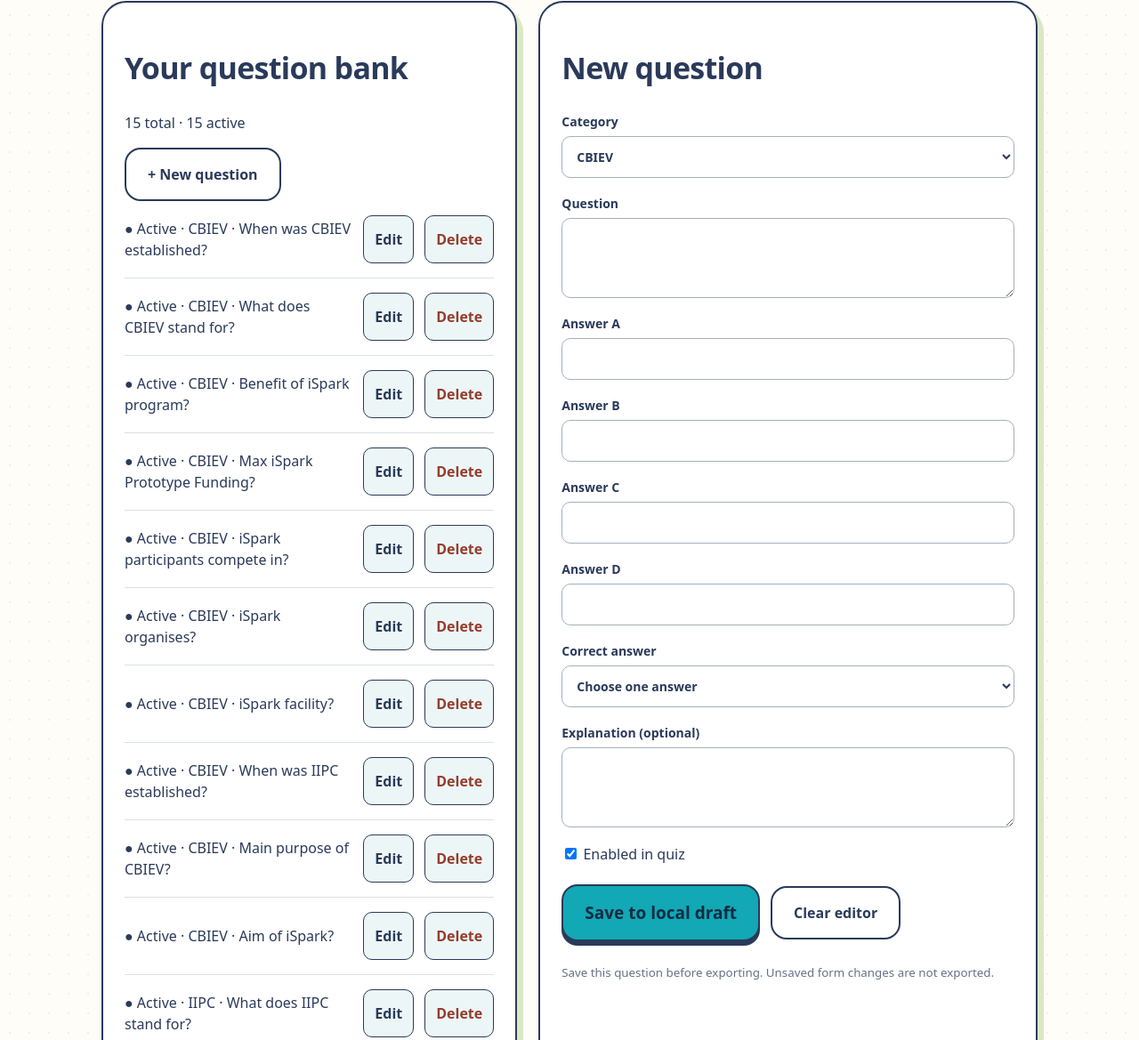
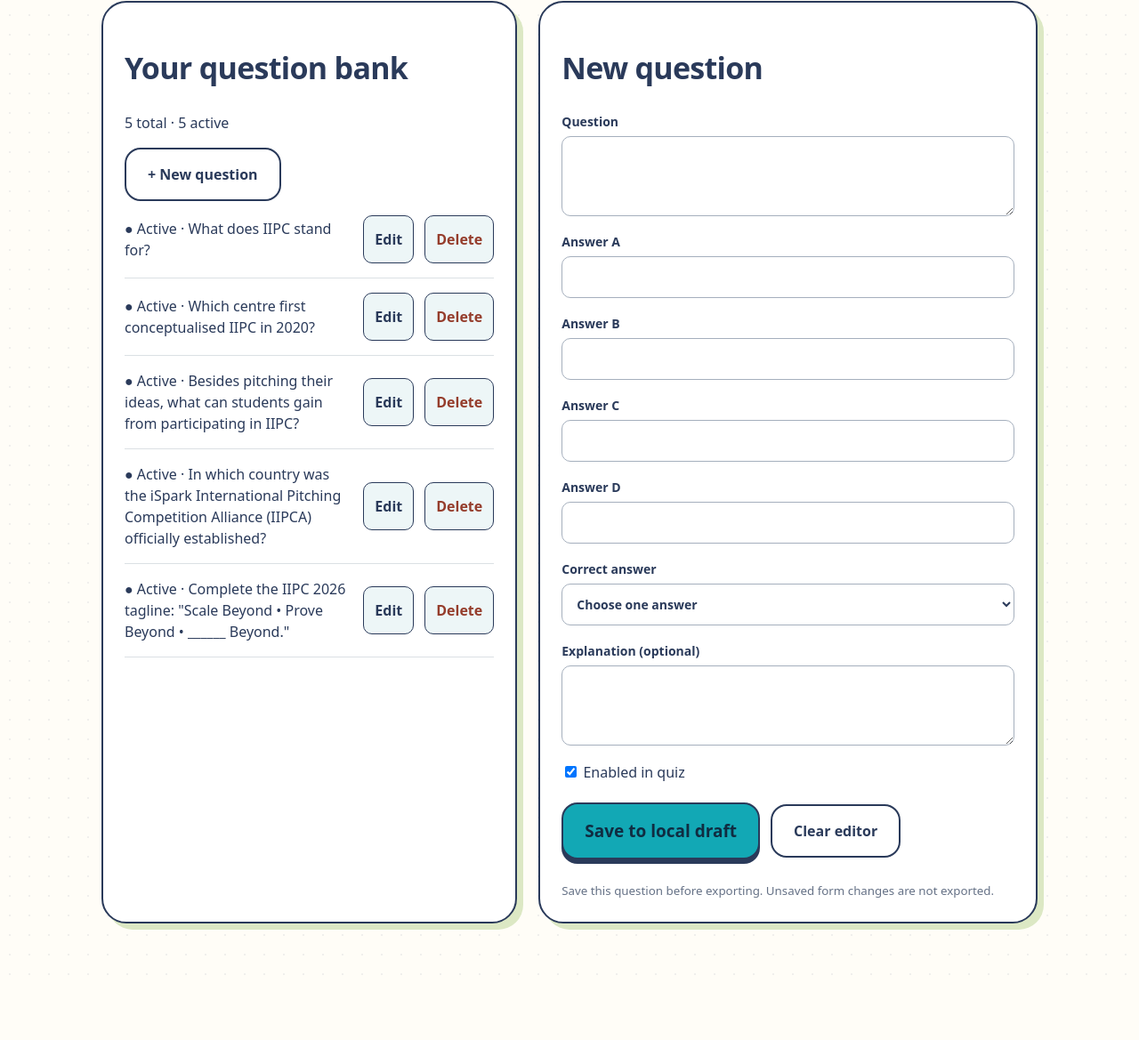
Before and after one commit to shiqiyap0311/cbiev-quiz, a plain HTML site: page admin.html in a window 1280 px wide. Shown: the part 676-1845 px from the top of the page at 89% size. After the commit the page ends 1774 px from the top, so only its background shows below. Drawn offline with Linux system fonts and the light colour scheme.

Commit message:
Update IIPC quiz questions

```diff
--- a/admin.html
+++ b/admin.html
@@ -6,8 +6,8 @@
     <meta name="viewport" content="width=device-width, initial-scale=1">
     <title>Question workshop · CBIEV</title>
     <link rel="stylesheet" href="css/style.css">
-    <script src="js/quiz.js?v=categories-20261123" defer></script>
-    <script src="js/admin.js?v=categories-20261123" defer></script>
+    <script src="js/quiz.js?v=iipc-20261123" defer></script>
+    <script src="js/admin.js?v=iipc-20261123" defer></script>
 </head>
 
 <body>
@@ -21,7 +21,8 @@
                 href="index.html" target="_blank" rel="noopener">Preview published quiz ↗</a><button id="reset"
                 class="danger">Reset Draft</button></div>
         <p id="status" class="status" role="status"></p><label class="field">Questions per round (fixed booth setting)<input
-                id="round-count" type="number" value="5" readonly></label><small>Every round draws exactly 1 CBIEV + 4 IIPC questions. At least 1 CBIEV and 4 IIPC questions must be active.</small>
+                id="round-count" type="number" value="5" readonly></label><small>If fewer questions are active,
+            the quiz uses all active questions.</small>
         <label class="field">Auto-Advance Delay (seconds)<input id="advance-delay" type="number" min="2" max="10" step="1" value="3"></label>
         <div class="admin-layout">
             <section class="card">
@@ -31,7 +32,7 @@
             </section>
             <section class="card">
                 <h2 id="editor-title">New question</h2>
-                <form id="editor"><label class="field">Category<select id="category" required><option value="CBIEV">CBIEV</option><option value="IIPC">IIPC</option></select></label><label class="field">Question<textarea id="question" required
+                <form id="editor"><label class="field">Question<textarea id="question" required
                             maxlength="1000"></textarea></label>
                     <div id="option-fields"></div><label class="field">Correct answer<select id="correct" required>
                             <option value="">Choose one answer</option>
--- a/data/questions.json
+++ b/data/questions.json
@@ -6,146 +6,6 @@
   "questions": [
     {
       "id": "1",
-      "question": "When was CBIEV established?",
-      "options": [
-        "2017",
-        "2018",
-        "2016",
-        "2020"
-      ],
-      "correctAnswer": 2,
-      "explanation": "",
-      "enabled": true,
-      "category": "CBIEV"
-    },
-    {
-      "id": "2",
-      "question": "What does CBIEV stand for?",
-      "options": [
-        "Centre for Basic Innovation & Event Ventures",
-        "Centre for Business Incubation & Entrepreneurial Ventures",
-        "Centre for Business Information & Education Ventures",
-        "Centre for Business Ideas & Event Values"
-      ],
-      "correctAnswer": 1,
-      "explanation": "",
-      "enabled": true,
-      "category": "CBIEV"
-    },
-    {
-      "id": "3",
-      "question": "Benefit of iSpark program?",
-      "options": [
-        "Free lunch",
-        "Free hostel",
-        "Upskilling programmes",
-        "Free movies"
-      ],
-      "correctAnswer": 2,
-      "explanation": "",
-      "enabled": true,
-      "category": "CBIEV"
-    },
-    {
-      "id": "4",
-      "question": "Max iSpark Prototype Funding?",
-      "options": [
-        "RM1,000",
-        "RM2,000",
-        "RM3,000",
-        "RM5,000"
-      ],
-      "correctAnswer": 3,
-      "explanation": "",
-      "enabled": true,
-      "category": "CBIEV"
-    },
-    {
-      "id": "5",
-      "question": "iSpark participants compete in?",
-      "options": [
-        "Cooking",
-        "Singing",
-        "Innovation competitions",
-        "Chess"
-      ],
-      "correctAnswer": 2,
-      "explanation": "",
-      "enabled": true,
-      "category": "CBIEV"
-    },
-    {
-      "id": "6",
-      "question": "iSpark organises?",
-      "options": [
-        "Sports day",
-        "Fashion shows",
-        "Entrepreneurship events",
-        "Movie nights"
-      ],
-      "correctAnswer": 2,
-      "explanation": "",
-      "enabled": true,
-      "category": "CBIEV"
-    },
-    {
-      "id": "7",
-      "question": "iSpark facility?",
-      "options": [
-        "Pool",
-        "Co-working space",
-        "Karaoke",
-        "Gym"
-      ],
-      "correctAnswer": 1,
-      "explanation": "",
-      "enabled": true,
-      "category": "CBIEV"
-    },
-    {
-      "id": "8",
-      "question": "When was IIPC established?",
-      "options": [
-        "2018",
-        "2019",
-        "2020",
-        "2021"
-      ],
-      "correctAnswer": 2,
-      "explanation": "",
-      "enabled": true,
-      "category": "CBIEV"
-    },
-    {
-      "id": "9",
-      "question": "Main purpose of CBIEV?",
-      "options": [
-        "Sports",
-        "Concerts",
-        "Student Startups",
-        "Merchandise"
-      ],
-      "correctAnswer": 2,
-      "explanation": "",
-      "enabled": true,
-      "category": "CBIEV"
-    },
-    {
-      "id": "10",
-      "question": "Aim of iSpark?",
-      "options": [
-        "Cooking",
-        "Entrepreneurship Skills",
-        "Sports",
-        "Tours"
-      ],
-      "correctAnswer": 1,
-      "explanation": "",
-      "enabled": true,
-      "category": "CBIEV"
-    },
-    {
-      "id": "iipc-1",
       "question": "What does IIPC stand for?",
       "options": [
         "iSpark International Project Conference",
@@ -155,11 +15,10 @@
       ],
       "correctAnswer": 1,
       "explanation": "",
-      "enabled": true,
-      "category": "IIPC"
+      "enabled": true
     },
     {
-      "id": "iipc-2",
+      "id": "2",
       "question": "Which centre first conceptualised IIPC in 2020?",
       "options": [
         "Centre for Research and Development",
@@ -169,11 +28,10 @@
       ],
       "correctAnswer": 2,
       "explanation": "",
-      "enabled": true,
-      "category": "IIPC"
+      "enabled": true
     },
     {
-      "id": "iipc-3",
+      "id": "3",
       "question": "Besides pitching their ideas, what can students gain from participating in IIPC?",
       "options": [
         "International exposure, feedback, and networking opportunities",
@@ -183,11 +41,10 @@
       ],
       "correctAnswer": 0,
       "explanation": "",
-      "enabled": true,
-      "category": "IIPC"
+      "enabled": true
     },
     {
-      "id": "iipc-4",
+      "id": "4",
       "question": "In which country was the iSpark International Pitching Competition Alliance (IIPCA) officially established?",
       "options": [
         "Malaysia",
@@ -197,11 +54,10 @@
       ],
       "correctAnswer": 3,
       "explanation": "",
-      "enabled": true,
-      "category": "IIPC"
+      "enabled": true
     },
     {
-      "id": "iipc-5",
+      "id": "5",
       "question": "Complete the IIPC 2026 tagline: \"Scale Beyond • Prove Beyond • ______ Beyond.\"",
       "options": [
         "Succeed",
@@ -211,8 +67,7 @@
       ],
       "correctAnswer": 1,
       "explanation": "",
-      "enabled": true,
-      "category": "IIPC"
+      "enabled": true
     }
   ]
 }
--- a/js/admin.js
+++ b/js/admin.js
@@ -1,17 +1,17 @@
 /* Only this editor uses localStorage. Published content always comes from JSON. */
-const key = 'cbiev-question-draft-categories-v3', $ = id => document.getElementById(id);
+const key = 'cbiev-question-draft-iipc-2026-v2', $ = id => document.getElementById(id);
 let draft = { settings: { questionsPerRound: 5, autoAdvanceDelay: 3 }, questions: [] }, editing = null;
 const status = message => { $('status').textContent = message };
 function persist() { try { localStorage.setItem(key, JSON.stringify(draft)); status('Draft saved in this browser only. Export to publish.') } catch { status('Browser storage is unavailable or full. Export now to keep your changes.') } }
-function render() { $('advance-delay').value = draft.settings.autoAdvanceDelay; $('counts').textContent = `${draft.questions.length} total · ${draft.questions.filter(q => q.enabled).length} active`; $('round-count').value = draft.settings.questionsPerRound; $('list').replaceChildren(); draft.questions.forEach(q => { const row = el('div', undefined, 'question-row'), text = el('span', `${q.enabled ? '● Active' : '○ Disabled'} · ${q.category} · ${q.question}`); row.append(text, button('Edit', () => edit(q), 'secondary'), button('Delete', () => { if (confirm('Delete this question from the local draft?')) { draft.questions = draft.questions.filter(item => item.id !== q.id); if (editing === q.id) clear(); persist(); render() } }, 'danger')); $('list').append(row) }) }
+function render() { $('advance-delay').value = draft.settings.autoAdvanceDelay; $('counts').textContent = `${draft.questions.length} total · ${draft.questions.filter(q => q.enabled).length} active`; $('round-count').value = draft.settings.questionsPerRound; $('list').replaceChildren(); draft.questions.forEach(q => { const row = el('div', undefined, 'question-row'), text = el('span', `${q.enabled ? '● Active' : '○ Disabled'} · ${q.question}`); row.append(text, button('Edit', () => edit(q), 'secondary'), button('Delete', () => { if (confirm('Delete this question from the local draft?')) { draft.questions = draft.questions.filter(item => item.id !== q.id); if (editing === q.id) clear(); persist(); render() } }, 'danger')); $('list').append(row) }) }
 function clear() { editing = null; $('editor').reset(); $('editor-title').textContent = 'New question' }
-function edit(q) { editing = q.id; $('editor-title').textContent = 'Edit question'; $('category').value = q.category; $('question').value = q.question; q.options.forEach((o, i) => $('option-' + i).value = o); $('correct').value = q.correctAnswer; $('explanation').value = q.explanation; $('enabled').checked = q.enabled; $('question').focus() }
+function edit(q) { editing = q.id; $('editor-title').textContent = 'Edit question'; $('question').value = q.question; q.options.forEach((o, i) => $('option-' + i).value = o); $('correct').value = q.correctAnswer; $('explanation').value = q.explanation; $('enabled').checked = q.enabled; $('question').focus() }
 for (let i = 0; i < 4; i++) { const label = el('label', `Answer ${String.fromCharCode(65 + i)}`, 'field'), input = el('input'); input.id = 'option-' + i; input.required = true; input.maxLength = 500; label.append(input); $('option-fields').append(label) }
-$('editor').addEventListener('submit', event => { event.preventDefault(); const q = { id: editing || `q-${Date.now()}-${Math.random().toString(36).slice(2, 9)}`, category: $('category').value, question: $('question').value.trim(), options: [0, 1, 2, 3].map(i => $('option-' + i).value.trim()), correctAnswer: Number($('correct').value), explanation: $('explanation').value.trim(), enabled: $('enabled').checked }; try { Quest.validate({ settings: draft.settings, questions: [q] }); if (editing) draft.questions[draft.questions.findIndex(item => item.id === editing)] = q; else draft.questions.push(q); persist(); render(); clear() } catch (error) { status(error.message) } });
+$('editor').addEventListener('submit', event => { event.preventDefault(); const q = { id: editing || `q-${Date.now()}-${Math.random().toString(36).slice(2, 9)}`, question: $('question').value.trim(), options: [0, 1, 2, 3].map(i => $('option-' + i).value.trim()), correctAnswer: Number($('correct').value), explanation: $('explanation').value.trim(), enabled: $('enabled').checked }; try { Quest.validate({ settings: draft.settings, questions: [q] }); if (editing) draft.questions[draft.questions.findIndex(item => item.id === editing)] = q; else draft.questions.push(q); persist(); render(); clear() } catch (error) { status(error.message) } });
 $('new').onclick = () => { clear(); $('question').focus() }; $('cancel').onclick = clear;
-$('export').onclick = () => { try { Quest.validate(draft); Quest.assertRoundAvailable(draft); const blob = new Blob([JSON.stringify(draft, null, 2) + '\n'], { type: 'application/json' }), url = URL.createObjectURL(blob), link = el('a'); link.href = url; link.download = 'questions.json'; document.body.append(link); link.click(); link.remove(); setTimeout(() => URL.revokeObjectURL(url), 1000); status(`Export downloaded. Replace data/questions.json on your website to publish.${draft.questions.some(q => q.enabled) ? '' : ' Warning: no active questions.'}`) } catch (error) { status(error.message) } };
+$('export').onclick = () => { try { Quest.validate(draft); const blob = new Blob([JSON.stringify(draft, null, 2) + '\n'], { type: 'application/json' }), url = URL.createObjectURL(blob), link = el('a'); link.href = url; link.download = 'questions.json'; document.body.append(link); link.click(); link.remove(); setTimeout(() => URL.revokeObjectURL(url), 1000); status(`Export downloaded. Replace data/questions.json on your website to publish.${draft.questions.some(q => q.enabled) ? '' : ' Warning: no active questions.'}`) } catch (error) { status(error.message) } };
 $('import').onchange = async () => { const file = $('import').files[0]; if (!file) return; try { if (file.size > 2000000) throw Error('Please choose a JSON file smaller than 2 MB.'); const data = Quest.validate(JSON.parse(await file.text())); if (confirm('Replace the local draft with this imported question bank?')) { draft = data; clear(); persist(); render() } } catch (error) { status(`Import failed. Your draft is unchanged. ${error.message}`) } finally { $('import').value = '' } };
 $('reset').onclick = async () => { if (!confirm('Discard this browser draft and reload the published question bank?')) return; try { const published = await Quest.load(); draft = published; clear(); persist(); render() } catch (error) { status(`Reset failed; draft preserved. ${error.message}`) } };
-(async () => { try { let saved; try { localStorage.removeItem('cbiev-question-draft-v1'); localStorage.removeItem('cbiev-question-draft-iipc-2026-v2'); saved = localStorage.getItem(key) } catch { } if (saved) { draft = Quest.validate(JSON.parse(saved)); status('Local draft restored. This may differ from the published website.') } else { draft = await Quest.load(); status('Published questions loaded. Changes will be saved locally.') } } catch (error) { status(`Could not load draft or published bank: ${error.message} Import a valid JSON file or create questions here.`) } render() })();
+(async () => { try { let saved; try { localStorage.removeItem('cbiev-question-draft-v1'); saved = localStorage.getItem(key) } catch { } if (saved) { draft = Quest.validate(JSON.parse(saved)); status('Local draft restored. This may differ from the published website.') } else { draft = await Quest.load(); status('Published questions loaded. Changes will be saved locally.') } } catch (error) { status(`Could not load draft or published bank: ${error.message} Import a valid JSON file or create questions here.`) } render() })();
 
 $('advance-delay').onchange = () => { const value = Number($('advance-delay').value); if (!Number.isInteger(value) || value < 2 || value > 10) { status('Auto-advance delay must be a whole number from 2 to 10 seconds.'); $('advance-delay').value = draft.settings.autoAdvanceDelay; return; } draft.settings.autoAdvanceDelay = value; persist(); };
--- a/js/quiz.js
+++ b/js/quiz.js
@@ -13,7 +13,6 @@ const Quest = {
     data.questions.forEach((q, i) => {
       if (!q || typeof q.id !== 'string' || !q.id.trim() || ids.has(q.id)) throw Error(`Question ${i + 1}: a unique text ID is required.`);
       ids.add(q.id);
-      if (!['CBIEV', 'IIPC'].includes(q.category)) throw Error(`Question ${i + 1}: choose category CBIEV or IIPC.`);
       if (typeof q.question !== 'string' || !q.question.trim() || !Array.isArray(q.options) || q.options.length !== 4 || q.options.some(o => typeof o !== 'string' || !o.trim()) || new Set(q.options.map(o => o.trim().toLowerCase())).size !== 4 || !Number.isInteger(q.correctAnswer) || q.correctAnswer < 0 || q.correctAnswer > 3 || typeof q.explanation !== 'string' || typeof q.enabled !== 'boolean') throw Error(`Question ${i + 1}: provide text, four distinct options, one correct answer, an explanation string and an enabled flag.`);
     });
     return data;
@@ -22,22 +21,6 @@ const Quest = {
     const result = [...items];
     for (let i = result.length - 1; i > 0; i--) { const j = Math.floor(Math.random() * (i + 1));[result[i], result[j]] = [result[j], result[i]]; }
     return result;
-  },
-  assertRoundAvailable(data) {
-    const active = data.questions.filter(q => q.enabled);
-    if (active.filter(q => q.category === 'CBIEV').length < 1 || active.filter(q => q.category === 'IIPC').length < 4) throw Error('Each round requires at least 1 active CBIEV question and 4 active IIPC questions.');
-  },
-  selectRound(data) {
-    // The category quotas are runtime rules, never imported settings or browser drafts.
-    this.assertRoundAvailable(data);
-    const active = data.questions.filter(q => q.enabled);
-    return this.shuffle([
-      ...this.shuffle(active.filter(q => q.category === 'CBIEV')).slice(0, 1),
-      ...this.shuffle(active.filter(q => q.category === 'IIPC')).slice(0, 4)
-    ]);
-  },
-  shuffleOptions(question) {
-    return this.shuffle(question.options.map((text, index) => ({ text, index })));
   },
   async load() { const response = await fetch('data/questions.json', { cache: 'no-store' }); if (!response.ok) throw Error('Published questions could not be loaded.'); return this.validate(await response.json()); }
 };
@@ -79,16 +62,16 @@ if (app) {
     const art = el('div', undefined, 'hero-art'); art.setAttribute('aria-hidden', 'true'); const ticket = el('div', undefined, 'ticket'); ticket.append('EXPLORE · DISCOVER', el('strong', 'INNOVATE ✦')); art.append(el('span', '✦', 'star'), ticket, el('span', '✧', 'star'));
     const action = el('div', undefined, 'welcome-action'); action.append(button("Let’s Play!  →", start, 'primary wide'), el('p', 'No sign-up. Take your time to answer.', 'micro'));
     const steps = el('div', undefined, 'steps');['Pick an answer', 'Learn something', 'Claim your gift'].forEach((s, i) => { const item = el('span'); item.append(el('b', String(i + 1)), s); steps.append(item) });
-    display(el('span', 'CBIEV BOOTH · IIPC 2026', 'eyebrow'), title, el('p', 'Tap. Think. Win!', 'tagline'), el('p', `Answer ${Quest.questionsPerRound} quick questions and claim your gift!`, 'intro'), art, action, steps, el('p', 'CBIEV · Innovation & entrepreneurship', 'micro'));
+    display(el('span', 'CBIEV BOOTH · IIPC 2026', 'eyebrow'), title, el('p', 'Tap. Think. Win!', 'tagline'), el('p', `Answer ${Math.min(Quest.questionsPerRound, bank.questions.filter(q => q.enabled).length)} quick questions and claim your gift!`, 'intro'), art, action, steps, el('p', 'CBIEV · Innovation & entrepreneurship', 'micro'));
   }
-  function start() { clearTimers(); resumeCountdown = null; document.body.classList.remove('quest-completed'); document.querySelectorAll('.confetti').forEach(node => node.remove()); round = Quest.selectRound(bank); position = 0; showQuestion(); }
+  function start() { clearTimers(); resumeCountdown = null; document.body.classList.remove('quest-completed'); document.querySelectorAll('.confetti').forEach(node => node.remove()); round = Quest.shuffle(bank.questions.filter(q => q.enabled)).slice(0, Quest.questionsPerRound); position = 0; showQuestion(); }
   function showQuestion() {
     clearTimers(); resumeCountdown = null; advancing = false; answered = false;
     const label = el('div', undefined, 'progress-label'); label.append(el('span', `Question ${position + 1}/${round.length}`), el('span', 'Keep that spark going ✦'));
     const bar = el('div', undefined, 'progress'); bar.setAttribute('role', 'progressbar'); bar.setAttribute('aria-label', 'Questions completed'); bar.setAttribute('aria-valuemin', '0'); bar.setAttribute('aria-valuemax', String(round.length)); bar.setAttribute('aria-valuenow', String(position)); const fill = el('span'); fill.style.width = `${position / round.length * 100}%`; bar.append(fill);
     const q = round[position], card = el('section', undefined, 'card question-card'), answers = el('div', undefined, 'answers'), feedback = el('div');
     card.append(el('span', 'A BRIGHT LITTLE CHALLENGE', 'tag'), el('h2', q.question), el('p', 'Tap the answer that feels right.', 'micro'), answers);
-    const options = Quest.shuffleOptions(q);
+    const options = Quest.shuffle(q.options.map((text, index) => ({ text, index })));
     options.forEach((option, i) => {
       const choice = button('', () => {
         if (answered) return; answered = true;
@@ -151,6 +134,6 @@ if (app) {
     const card = el('section', undefined, 'card complete'); card.append(el('div', '✓', 'badge'), el('p', 'CBIEV QUIZ POP!', 'eyebrow'), el('h1', 'QUIZ COMPLETED!'), el('p', `${round.length} of ${round.length} questions completed. A little wiser, a little brighter.`), el('div', 'Show this screen to our booth staff to claim your gift!', 'gift'), button('Play Again', start, 'secondary'), el('p', 'Thanks for exploring with CBIEV at IIPC 2026.', 'micro')); display(card); sparkleBurst(card, 18);
     if (!matchMedia('(prefers-reduced-motion: reduce)').matches) for (let i = 0; i < 36; i++) { const piece = el('i', undefined, 'confetti'); piece.style.left = `${Math.random() * 100}%`; piece.style.background = ['#12A8B5', '#97B854', '#ffdc75', '#98cce8'][i % 4]; piece.style.animationDelay = `${Math.random() * .6}s`; piece.setAttribute('aria-hidden', 'true'); document.body.append(piece); setTimeout(() => piece.remove(), 3600) }
   }
-  async function init() { try { bank = await Quest.load(); Quest.assertRoundAvailable(bank); welcome() } catch (error) { display(el('h1', 'A tiny pit stop.'), el('p', 'Our quest is taking a breather. Please let our booth staff know.', 'intro'), el('p', `${error.message} Staff: check data/questions.json and serve the website over HTTP, not file://.`, 'micro'), button('Try again', init)) } }
+  async function init() { try { bank = await Quest.load(); if (!bank.questions.some(q => q.enabled)) throw Error('There are no active questions yet.'); welcome() } catch (error) { display(el('h1', 'A tiny pit stop.'), el('p', 'Our quest is taking a breather. Please let our booth staff know.', 'intro'), el('p', `${error.message} Staff: check data/questions.json and serve the website over HTTP, not file://.`, 'micro'), button('Try again', init)) } }
   init();
 }
```
Also changed, not shown: index.html (+1 -1 lines), 2 other files.
